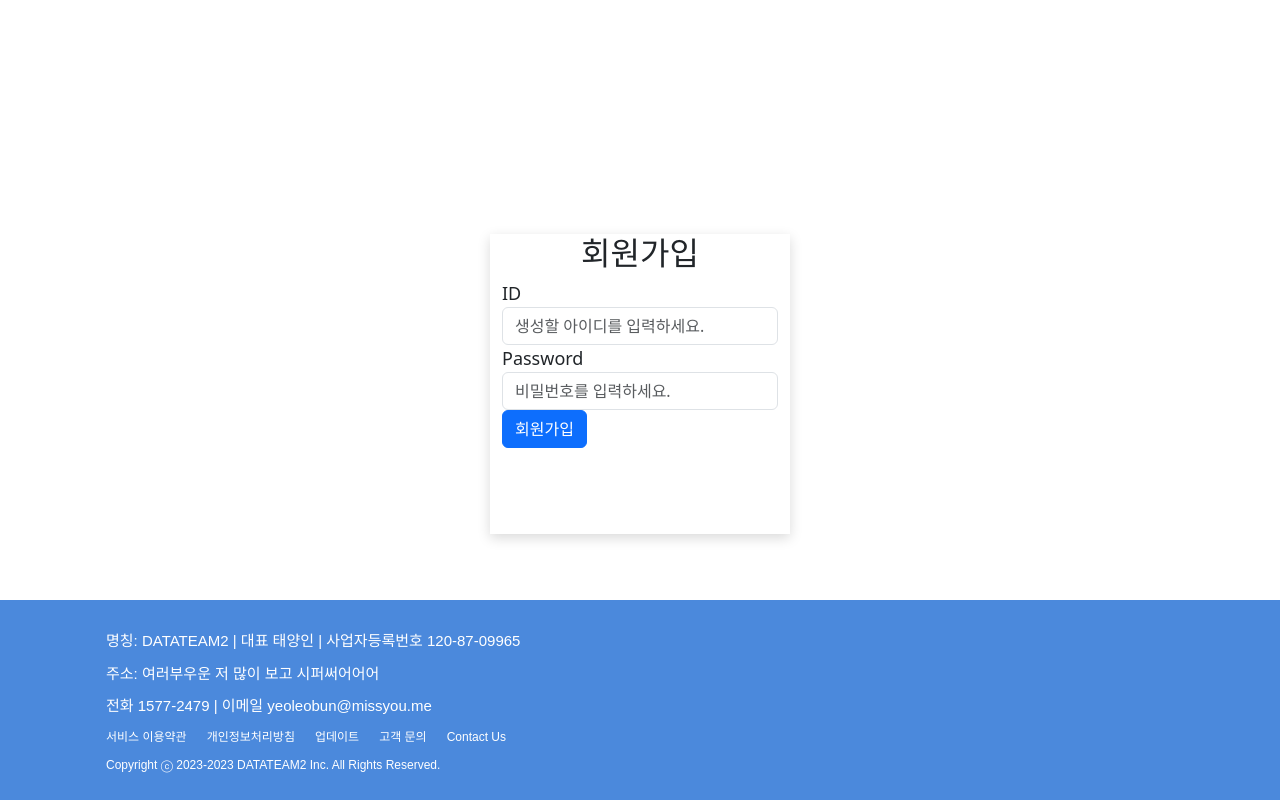
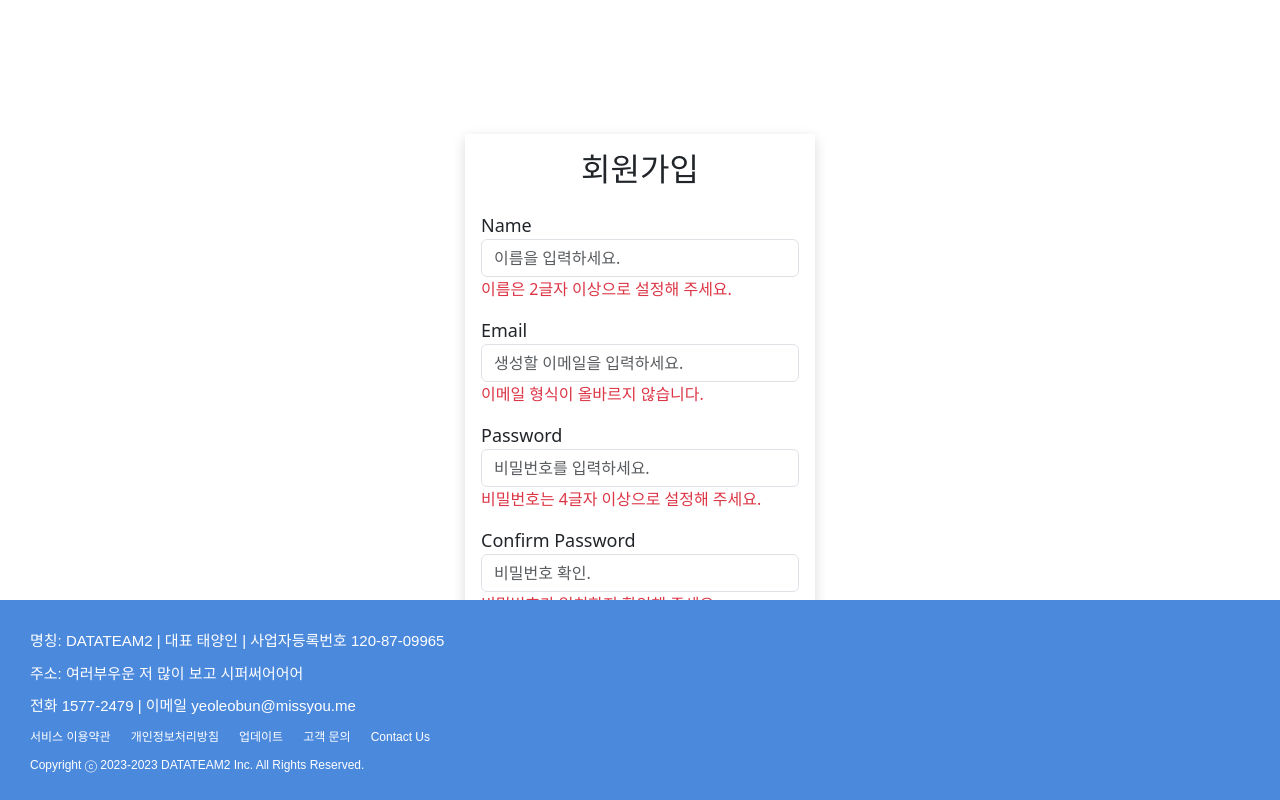
Before and after one commit to hyeb-in/clean-sea, a React (Create React App) app in the folder front/: page /signup in a window 1280 px wide. Built offline with nearby package versions, Linux system fonts and the light colour scheme; the HTML template or start-up script is replaced by a standard one.

Commit message:
feature/front_login,signup,button

```diff
--- a/front/src/components/Footer.js
+++ b/front/src/components/Footer.js
@@ -8,12 +8,12 @@ function Footer() {
       width: "100%",
       minWidth: "833px",
       display: "flex",
-      justifyContent: "center",
+    //   justifyContent: "center",
       alignItems: "center",
     };
 
     const contentStyle = {
-      width: "1128px",
+      width: "1000px",
       height: "200px",
       padding: "30px",
     };
--- /dev/null
+++ b/front/src/index.js
@@ -0,0 +1,10 @@
+import React from "react";
+import ReactDOM from "react-dom/client";
+import App from "./App";
+
+const root = ReactDOM.createRoot(document.getElementById("root"));
+root.render(
+  <React.StrictMode>
+    <App />
+  </React.StrictMode>
+);
--- a/front/src/pages/Login.js
+++ b/front/src/pages/Login.js
@@ -2,14 +2,29 @@ import React, {useState} from 'react';
 import 'bootstrap/dist/css/bootstrap.min.css';
 import { useNavigate } from 'react-router-dom';
 
-const Login = ({ handleLogin, useHistory }) => {
-  const [Id, setId] = useState('');
+const Login = ({ handleLogin }) => {
+  const [email, setEmail] = useState('');
   const [password, setPassword] = useState('');
+  const validateEmail = (email) => {
+    return email
+      .toLowerCase()
+      .match(
+        // 이메일 주소의 유효성 검사하는 정규 표현식
+        /^(([^<>()[\]\\.,;:\s@"]+(\.[^<>()[\]\\.,;:\s@"]+)*)|(".+"))@((\[[0-9]{1,3}\.[0-9]{1,3}\.[0-9]{1,3}\.[0-9]{1,3}\])|(([a-zA-Z\-0-9]+\.)+[a-zA-Z]{2,}))$/
+      );
+  };
+
+  //위 validateEmail 함수를 통해 이메일 형태 적합 여부를 확인함.
+  const isEmailValid = validateEmail(email);
+  // 비밀번호가 4글자 이상인지 여부를 확인함.
+  const isPasswordValid = password.length >= 4;
+  // 이메일과 비밀번호 조건이 동시에 만족되는지 확인함.
+  const isFormValid = isEmailValid && isPasswordValid;
 
   const handleSubmit = (e) => {
     // e.preventDefault();
 
-    handleLogin(Id);
+    handleLogin(email);
   }
     // const history = useHistory();
 
@@ -36,22 +51,43 @@ return (
   >
   <div style={{
     width: "300px",
-    height: "300px",
-    marginTop: "100px",
+    // height: "300px",
+    // marginTop: "100px",
     boxShadow: "0px 4px 12px #00000026"
   }}>
-  <div className="container">
+  <div className="container" style={{
+    display: "flex",
+    flexDirection: "column",
+    justifyContent: "center",
+    alignItems: "center",
+    height: "100%",
+    gap: "16px",
+    padding: "16px"
+  }}>
     <h2 style={{ textAlign: "center" }}>로그인</h2>
-    <form onSubmit={handleSubmit}>
+    <form onSubmit={handleSubmit} style={{
+      display: "flex",
+      flexDirection: "column",
+      justifyContent: "center",
+      alignItems: "center",
+      height: "100%",
+      gap: "16px"
+    }}>
       <div className="form-group">
-        <label style={{ fontSize: "18px" }}>ID</label>
+        <label style={{ fontSize: "18px" }}>Email</label>
         <input
           type="text"
           className="form-control"
-          placeholder="아이디를 입력하세요."
-          value={Id}
-          onChange={(e) => setId(e.target.value)}
+          placeholder="이메일을 입력하세요."
+          value={email}
+          onChange={(e) => setEmail(e.target.value)}
         />
+        {!isEmailValid && (
+              <div className="text-danger">
+                이메일 형식이 올바르지 않습니다.
+              </div>
+            )}
+
       </div>
       <div className="form-group">
         <label style={{ fontSize: "18px" }}>Password</label>
@@ -62,8 +98,14 @@ return (
           value={password}
           onChange={(e) => setPassword(e.target.value)}
         />
+        {!isPasswordValid && (
+              <div className="text-danger" style={{ color: "#FF6347" }}>
+                비밀번호는 4글자 이상입니다.
+              </div>
+            )}
+
       </div>
-      <button type="submit" className="btn btn-primary">로그인</button>
+      <button type="submit" className="btn btn-primary" disabled={!isFormValid}>로그인</button>
       <button type="button" className="btn btn-link" onClick={()=> goToAnotherPage()}>회원가입</button>
     </form>
   </div>
--- a/front/src/pages/SignUp.js
+++ b/front/src/pages/SignUp.js
@@ -1,28 +1,54 @@
 import React, { useState } from 'react';
 // import { useHistory } from 'react-router-dom';
-import { useNavigate } from 'react-router-dom';
+// import { useNavigate } from 'react-router-dom';
 
 const SignUp = ({ handleSignup }) => {
-  const [Id, setId] = useState('');
+  const [name, setName] = useState('');
+  const [email, setEmail] = useState('');
   const [password, setPassword] = useState('');
+  const [confirmPassword, setConfirmPassword] = useState('');
+
+  //이메일이 abc@example.com 형태인지 regex를 이용해 확인함.
+  const validateEmail = (email) => {
+    return email
+      .toLowerCase()
+      .match(
+        /^(([^<>()[\]\\.,;:\s@"]+(\.[^<>()[\]\\.,;:\s@"]+)*)|(".+"))@((\[[0-9]{1,3}\.[0-9]{1,3}\.[0-9]{1,3}\.[0-9]{1,3}\])|(([a-zA-Z\-0-9]+\.)+[a-zA-Z]{2,}))$/
+      );
+  };
+
+  //위 validateEmail 함수를 통해 이메일 형태 적합 여부를 확인함.
+  const isEmailValid = validateEmail(email);
+  // 비밀번호가 4글자 이상인지 여부를 확인함.
+  const isPasswordValid = password.length >= 4;
+  // 비밀번호와 확인용 비밀번호가 일치하는지 여부를 확인함.
+  const isPasswordSame = password === confirmPassword;
+  // 이름이 2글자 이상인지 여부를 확인함.
+  const isNameValid = name.length >= 2;
+
+  // 위 4개 조건이 모두 동시에 만족되는지 여부를 확인함.
+  const isFormValid =
+    isEmailValid && isPasswordValid && isPasswordSame && isNameValid;
 
   const handleSubmit = (e) => {
   //   e.preventDefault();
   //   // 여기에서 실제 회원가입 로직을 구현하고 서버와 통신하면 됩니다.
-    // handleSignup(Id);
+    handleSignup(email);
   };
 
   // const History = useHistory();
   // react-router-dom v6에서는 메서드의 변경으로 useHistory가 아닌 useNavigate를 사용
-  const navigate = useNavigate();
+  // const navigate = useNavigate();
 
-  const goToAnotherPage = () => {
-    // 다른 페이지로 이동
-    navigate('/login');
-  };
+  // const goToAnotherPage = () => {
+  //   // 다른 페이지로 이동
+  //   navigate('/login');
+  // };
 
   // id 조건 : 영어+숫자, 4글자 이상
   // pw 조건 : 4글자 이상
+
+
 
   return (
     <div
@@ -35,23 +61,58 @@ const SignUp = ({ handleSignup }) => {
      }}
     >
     <div style={{
-    width: "300px",
-    height: "300px",
-    marginTop: "100px",
+    width: "350px",
+    // height: "400px",
+    // marginTop: "100px",
     boxShadow: "0px 4px 12px #00000026"
     }}>
-    <div className="container">
+    <div className="container" style={{
+      display: "flex",
+      flexDirection: "column",
+      justifyContent: "center",
+      alignItems: "center",
+      height: "100%",
+      gap: "16px",
+      padding: "16px"
+    }}>
       <h2 style={{ textAlign: "center" }}>회원가입</h2>
-      <form onSubmit={handleSubmit}>
-        <div className="form-group">
-          <label style={{ fontSize: "18px" }}>ID</label>
+      <form onSubmit={handleSubmit} style={{
+        display: "flex",
+        flexDirection: "column",
+        justifyContent: "center",
+        height: "100%",
+        width: "100%",
+        gap: "16px"
+      }}>
+         <div className="form-group">
+          <label style={{ fontSize: "18px" }}>Name</label>
           <input
             type="text"
             className="form-control"
-            placeholder="생성할 아이디를 입력하세요."
-            value={Id}
-            onChange={(e) => setId(e.target.value)}
+            placeholder="이름을 입력하세요."
+            value={name}
+            onChange={(e) => setName(e.target.value)}
           />
+          {!isNameValid && (
+              <div className="text-danger">
+                이름은 2글자 이상으로 설정해 주세요.
+              </div>
+            )}
+        </div>
+        <div className="form-group">
+          <label style={{ fontSize: "18px" }}>Email</label>
+          <input
+            type="text"
+            className="form-control"
+            placeholder="생성할 이메일을 입력하세요."
+            value={email}
+            onChange={(e) => setEmail(e.target.value)}
+          />
+          {!isEmailValid && (
+              <div className="text-danger">
+                이메일 형식이 올바르지 않습니다.
+              </div>
+            )}
         </div>
         <div className="form-group">
           <label style={{ fontSize: "18px" }}>Password</label>
@@ -62,8 +123,28 @@ const SignUp = ({ handleSignup }) => {
             value={password}
             onChange={(e) => setPassword(e.target.value)}
           />
+          {!isPasswordValid && (
+              <div className="text-danger">
+                비밀번호는 4글자 이상으로 설정해 주세요.
+              </div>
+            )}
         </div>
-        <button type="submit" className="btn btn-primary" onClick={()=> goToAnotherPage()}>회원가입</button>
+        <div className="form-group">
+          <label style={{ fontSize: "18px" }}>Confirm Password</label>
+          <input
+            type="password"
+            className="form-control"
+            placeholder="비밀번호 확인."
+            value={confirmPassword}
+            onChange={(e) => setConfirmPassword(e.target.value)}
+          />
+          {!isPasswordValid && (
+              <div className="text-danger">
+                비밀번호가 일치한지 확인해 주세요.
+              </div>
+            )}
+        </div>
+        <button type="submit" className="btn btn-primary" disabled={!isFormValid}>회원가입</button>
       </form>
     </div>
     </div>
```
Also changed, not shown: front/src/components/Buttons.js (+6 -5 lines).
